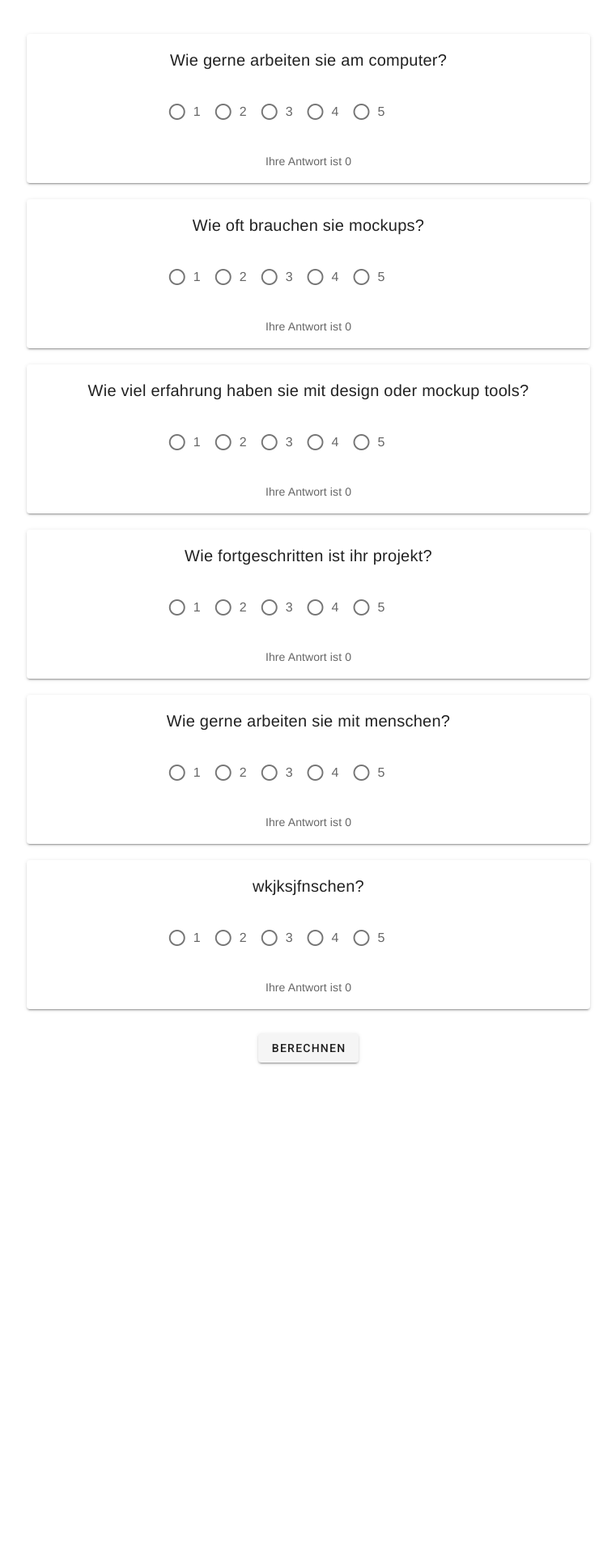
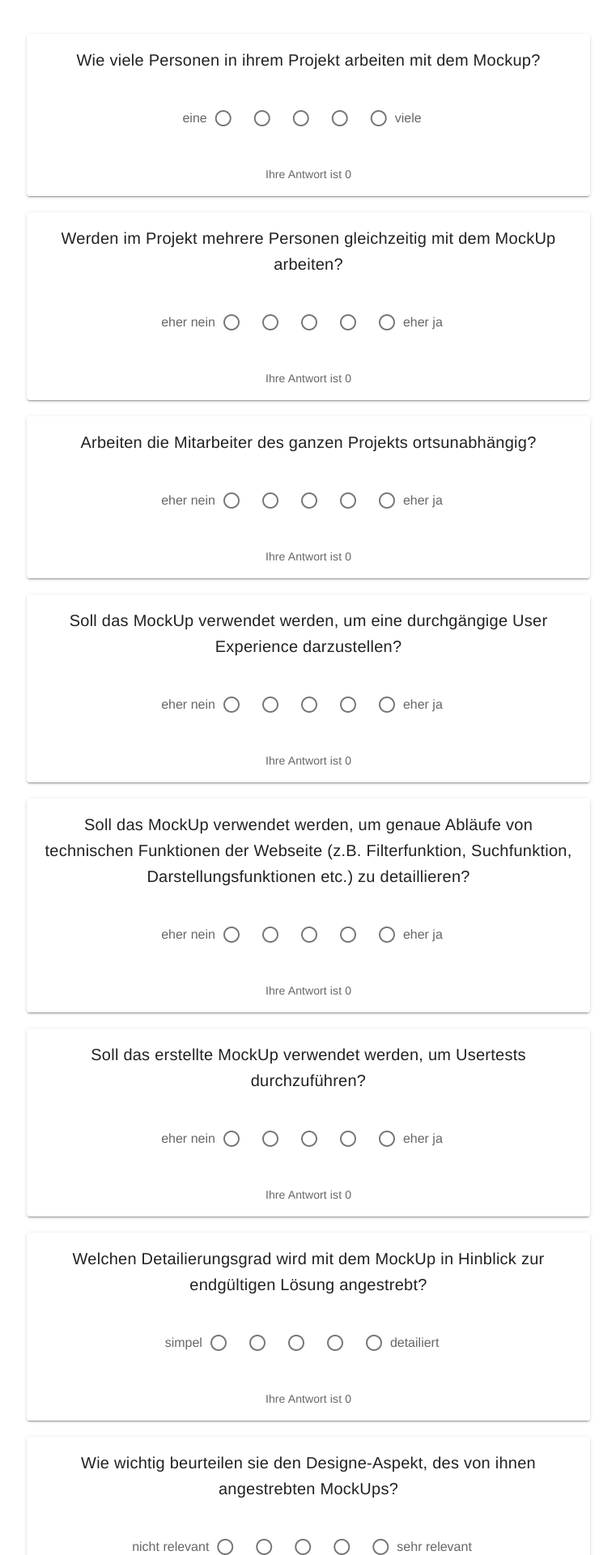
Before and after one commit to tschogia/entscheidungshelfer, a Vue app: page /entscheidungshelfer in a window 1280 px wide. Shown: the part 220-2140 px from the top of the page at 81% size, without its empty margins (259-1020 px from the left). Before the commit the page ends 1574 px from the top, so only its background shows below. Built offline with nearby package versions, Linux system fonts and the light colour scheme.

Commit message:
fragen geupdated

```diff
--- a/src/views/Card.vue
+++ b/src/views/Card.vue
@@ -8,16 +8,18 @@
     <v-container id="card">
       <v-flex v-for="question in questions" :key="question.question" class="card center">
         <v-card>
-          <v-card-title class="text-center">{{ question.question }}</v-card-title>
-          <v-form>
-          <v-radio-group row v-model="question.answer" class="v-center">
-            <v-radio label="1" value="1">1</v-radio>
-            <v-radio label="2" value="2">2</v-radio>
-            <v-radio label="3" value="3">3</v-radio>
-            <v-radio label="4" value="4">4</v-radio>
-            <v-radio label="5" value="5">5</v-radio>
+          <v-card-title style="word-break: break-word;" class="text-center">{{ question.question }}</v-card-title>
+          <v-card-actions class="justify-center">
+          <v-radio-group row v-model="question.answer">
+            <p class="label-left" >{{ question.min }}</p>
+            <v-radio value="1">1</v-radio>
+            <v-radio value="2">2</v-radio>
+            <v-radio value="3">3</v-radio>
+            <v-radio value="4">4</v-radio>
+            <v-radio :label="question.max" value="5">5</v-radio>
           </v-radio-group>
-          </v-form>
+          </v-card-actions>
+<!--          <br>-->
           <v-card-text>Ihre Antwort ist {{ question.answer }}</v-card-text>
         </v-card>
       </v-flex>
@@ -39,12 +41,80 @@ export default {
       isclicked: false,
       summeAllerFragen: 0,
       questions: [
-        {question: "Wie gerne arbeiten sie am computer?", answer: 0},
-        {question: "Wie oft brauchen sie mockups?", answer: 0},
-        {question: "Wie viel erfahrung haben sie mit design oder mockup tools?", answer: 0},
-        {question: "Wie fortgeschritten ist ihr projekt?", answer: 0},
-        {question: "Wie gerne arbeiten sie mit menschen?", answer: 0},
-        {question: "wkjksjfnschen?", answer: 0},
+        {question: "Wie viele Personen in ihrem Projekt arbeiten mit dem Mockup?",
+          answer: 0,
+          gewichtung: 0.7,
+          min: "eine",
+          max: "viele"
+        },
+        {question: "Werden im Projekt mehrere Personen gleichzeitig mit dem MockUp arbeiten?",
+          answer: 0,
+          gewichtung: 0.7,
+          min: "eher nein",
+          max: "eher ja"
+        },
+        {question: "Arbeiten die Mitarbeiter des ganzen Projekts ortsunabhängig?",
+          answer: 0,
+          gewichtung: 0.7,
+          min: "eher nein",
+          max: "eher ja"
+        },
+        {question: "Soll das MockUp verwendet werden, um eine durchgängige User Experience darzustellen?",
+          answer: 0,
+          gewichtung: 0.7,
+          min: "eher nein",
+          max: "eher ja"
+        },
+        {question: "Soll das MockUp verwendet werden, um genaue Abläufe von technischen Funktionen der " +
+              "Webseite (z.B. Filterfunktion, Suchfunktion, Darstellungsfunktionen etc.) zu detaillieren?",
+          answer: 0,
+          gewichtung: 0.7,
+          min: "eher nein",
+          max: "eher ja"
+        },
+        {question: "Soll das erstellte MockUp verwendet werden, um Usertests durchzuführen?",
+          answer: 0,
+          gewichtung: 0.7,
+          min: "eher nein",
+          max: "eher ja"
+        },
+        {question: "Welchen Detailierungsgrad wird mit dem MockUp in Hinblick zur endgültigen Lösung angestrebt?",
+          answer: 0,
+          gewichtung: 0.7,
+          min: "simpel",
+          max: "detailiert"
+        },
+        {question: "Wie wichtig beurteilen sie den Designe-Aspekt, des von ihnen angestrebten MockUps?",
+          answer: 0,
+          gewichtung: 0.7,
+          min: "nicht relevant",
+          max: "sehr relevant"
+        },
+        {question: "Wenn sie die Funktionalitäten und Umfang des User Interface betrachten, welches " +
+              "mit dem MockUp dargestellt wird, wie komplex würden sie die Lösung beschrieben? ",
+          answer: 0,
+          gewichtung: 0.7,
+          min: "nicht komplex",
+          max: "sehr komplex"
+        },
+        {question: "Ist das Vorhaben starken zeitlichen Druck ausgesetzt?",
+          answer: 0,
+          gewichtung: 0.7,
+          min: "eher nein",
+          max: "eher ja"
+        },
+        {question: "Ist das Vorhaben starken finanziellen Druck ausgesetzt?",
+          answer: 0,
+          gewichtung: 0.7,
+          min: "eher nein",
+          max: "eher ja"
+        },
+        {question: "in welcher Phase des Projekts befinden sie sich?",
+          answer: 0,
+          gewichtung: 0.7,
+          min: "Entscheidungsfindung",
+          max: "Detailiert Planung"
+        }
       ]
     }
   },
@@ -91,6 +161,14 @@ export default {
   width: 50%;
 }
 
+.label-left {
+  right: 0px;
+  margin: auto;
+  margin-right: 8px;
+  vertical-align: middle;
+  color: rgba(0, 0, 0, 0.6);
+}
+
 
 .text-center {
   display: block;
```
